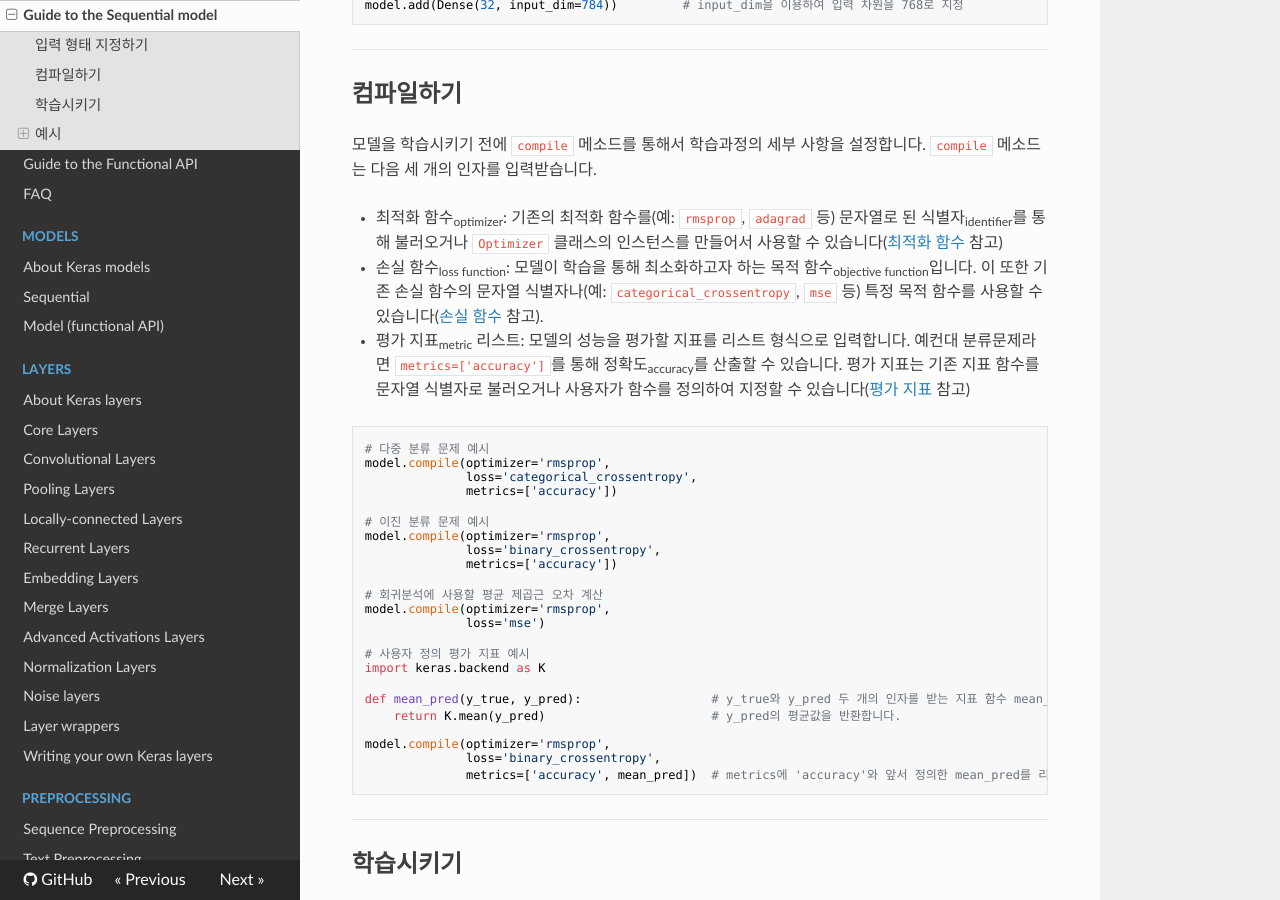
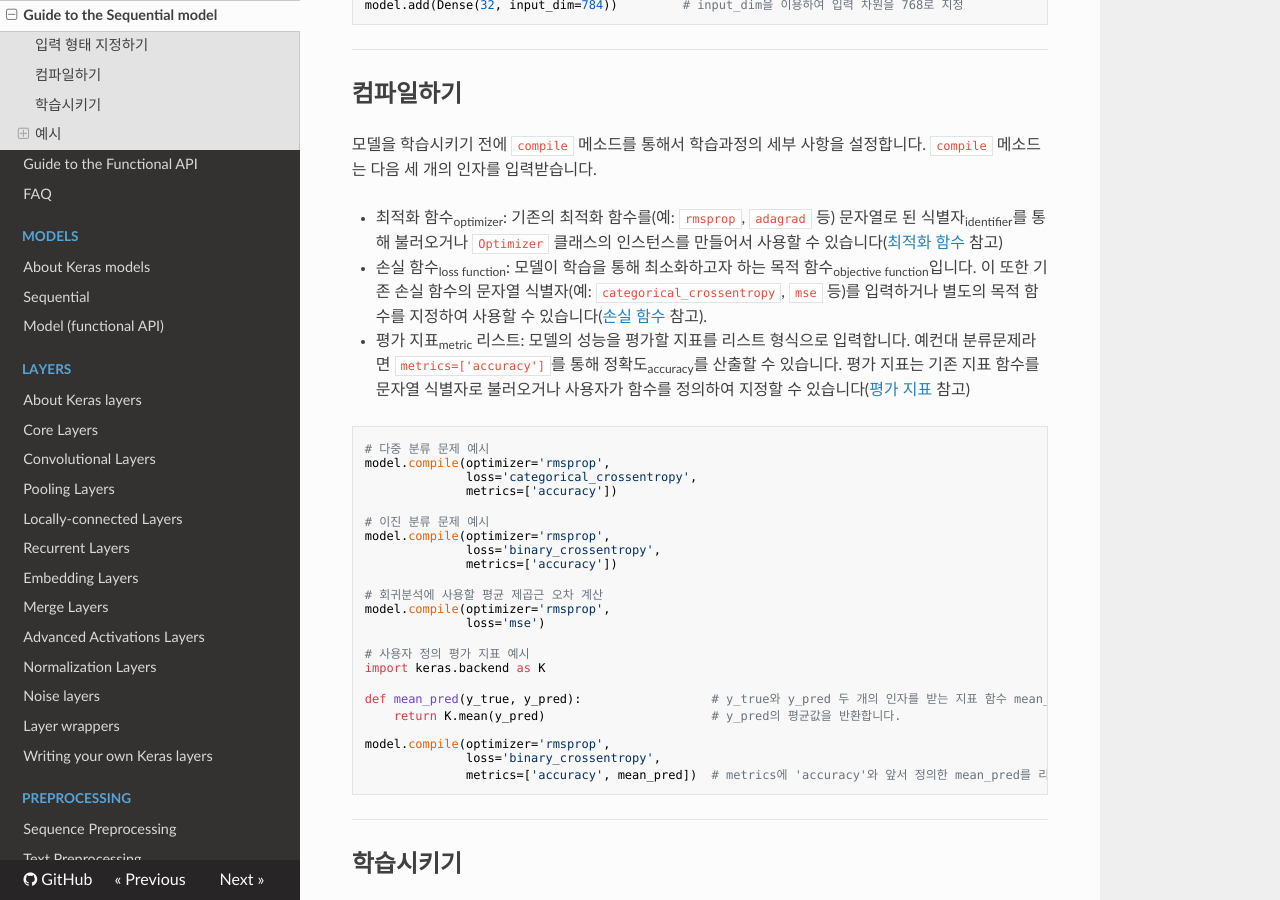
Before and after one commit to keras-team/keras-docs-ko, an MkDocs documentation site: the page built from sources/getting-started/sequential-model-guide.md, in a window 1280 px wide and 900 px high, scrolled down 1292 px. Built offline with MkDocs 1.6.1, drawn with Linux system fonts in a browser that asks for light colours; nearby versions of some CDN libraries; some of the changed text lies outside the part shown.

Commit message:
Apply reviewer's comments
- it can be an objective function -> 특정 목적 함수 -> 별도의 목적 함수를 지정하여 사용할 수 있습니다
- Character-level != 문자열 수준 -> 문자 단위

````diff
--- a/sources/getting-started/sequential-model-guide.md
+++ b/sources/getting-started/sequential-model-guide.md
@@ -52,7 +52,7 @@ model.add(Dense(32, input_dim=784))         # input_dim을 이용하여 입력
 모델을 학습시키기 전에 `compile` 메소드를 통해서 학습과정의 세부 사항을 설정합니다. `compile` 메소드는 다음 세 개의 인자를 입력받습니다.
 
 - 최적화 함수<sub>optimizer</sub>: 기존의 최적화 함수를(예: `rmsprop`, `adagrad` 등) 문자열로 된 식별자<sub>identifier</sub>를 통해 불러오거나 `Optimizer` 클래스의 인스턴스를 만들어서 사용할 수 있습니다([최적화 함수](/optimizers) 참고)
-- 손실 함수<sub>loss function</sub>: 모델이 학습을 통해 최소화하고자 하는 목적 함수<sub>objective function</sub>입니다. 이 또한 기존 손실 함수의 문자열 식별자나(예: `categorical_crossentropy`, `mse` 등) 특정 목적 함수를 사용할 수 있습니다([손실 함수](/losses) 참고).
+- 손실 함수<sub>loss function</sub>: 모델이 학습을 통해 최소화하고자 하는 목적 함수<sub>objective function</sub>입니다. 이 또한 기존 손실 함수의 문자열 식별자(예: `categorical_crossentropy`, `mse` 등)를 입력하거나 별도의 목적 함수를 지정하여 사용할 수 있습니다([손실 함수](/losses) 참고).
 - 평가 지표<sub>metric</sub> 리스트: 모델의 성능을 평가할 지표를 리스트 형식으로 입력합니다. 예컨대 분류문제라면 `metrics=['accuracy']`를 통해 정확도<sub>accuracy</sub>를 산출할 수 있습니다. 평가 지표는 기존 지표 함수를 문자열 식별자로 불러오거나 사용자가 함수를 정의하여 지정할 수 있습니다([평가 지표](/metrics) 참고)
 
 ```python
````
Also changed, not shown: other parts of sources/getting-started/sequential-model-guide.md (+1 -1 lines).
